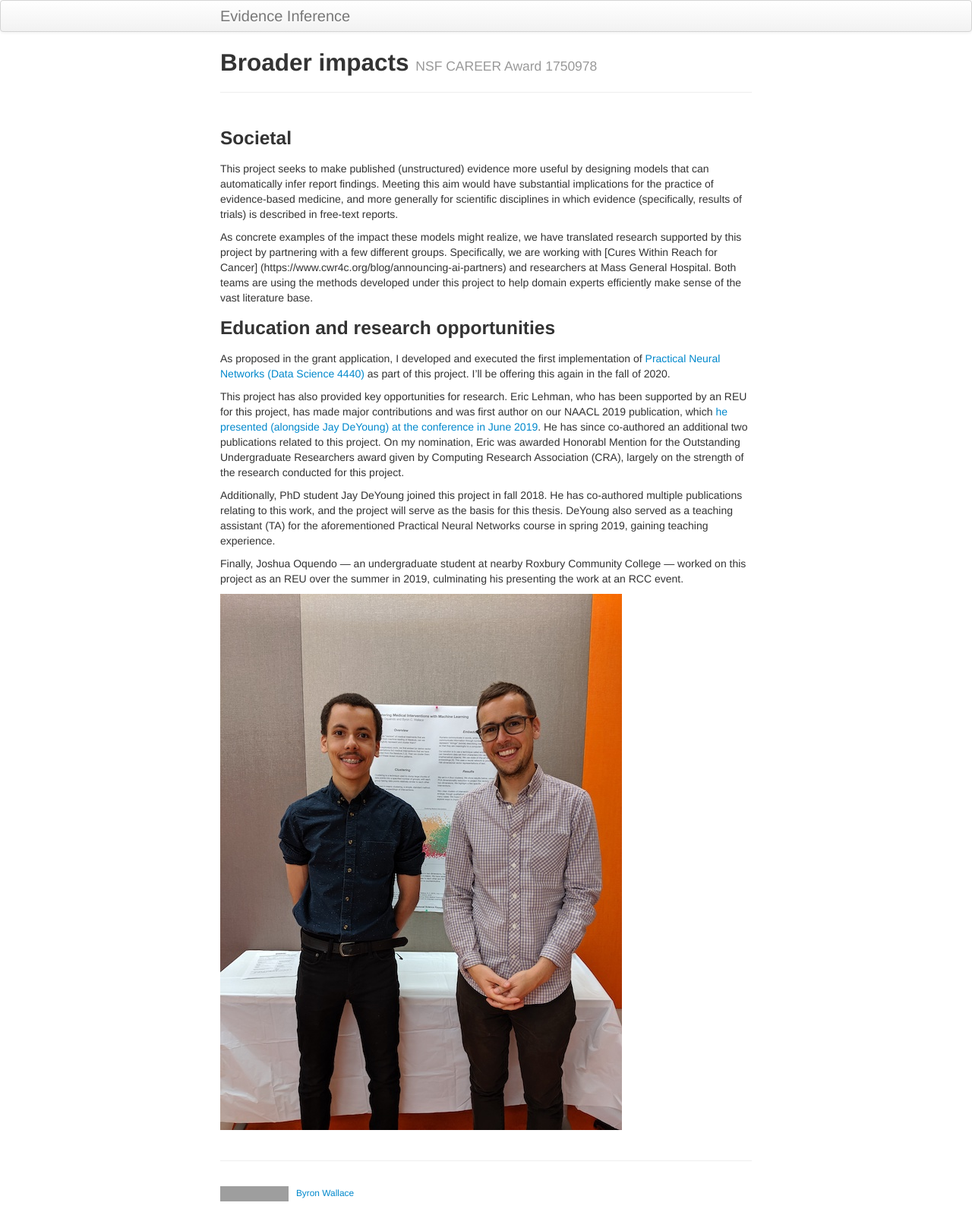
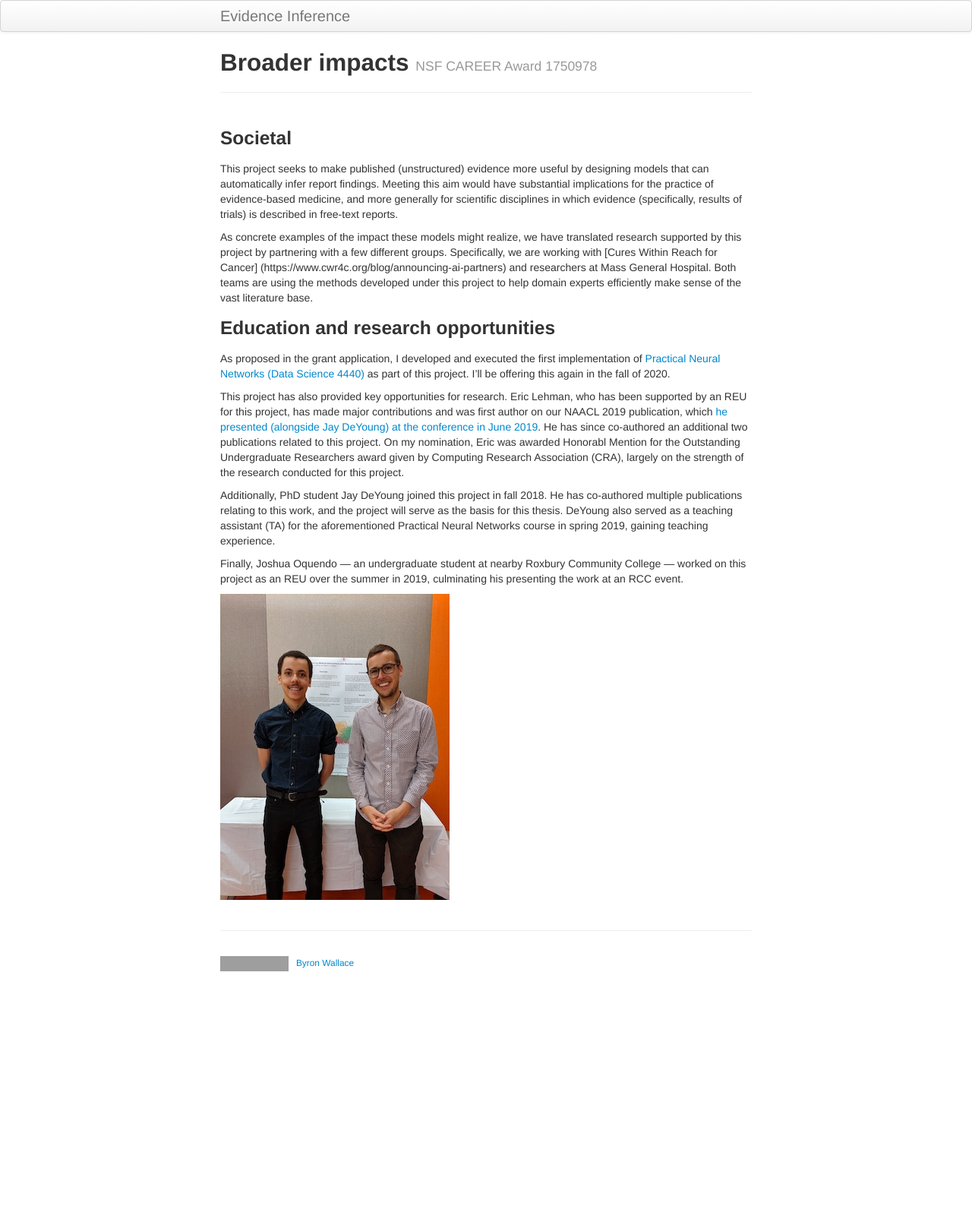
Before and after one commit to bwallace/evidence_inference, a Jekyll site: the page built from pages/broader_impacts.md, in a window 1280 px wide. Shown: the whole page at 76% size. Built offline with Jekyll 4.4.1, drawn with Linux system fonts in a browser that asks for light colours; after the commit the page ends 1289 px from its top, so only the background shows below that; grey boxes are pictures that could not be loaded.

Commit message:
Update broader_impacts.md

```diff
--- a/pages/broader_impacts.md
+++ b/pages/broader_impacts.md
@@ -20,4 +20,4 @@ Additionally, PhD student Jay DeYoung joined this project in fall 2018. He has c
 
 Finally, Joshua Oquendo --- an undergraduate student at nearby Roxbury Community College --- worked on this project as an REU over the summer in 2019, culminating his presenting the work at an RCC event.
 
-<img src="../images/joshua.jpg" alt="Joshua presenting his research at an RCC event with the PI" class="inline"/>
+<img src="../images/joshua-sm.jpg" alt="Joshua presenting his research at an RCC event with the PI" class="inline"/>
```
